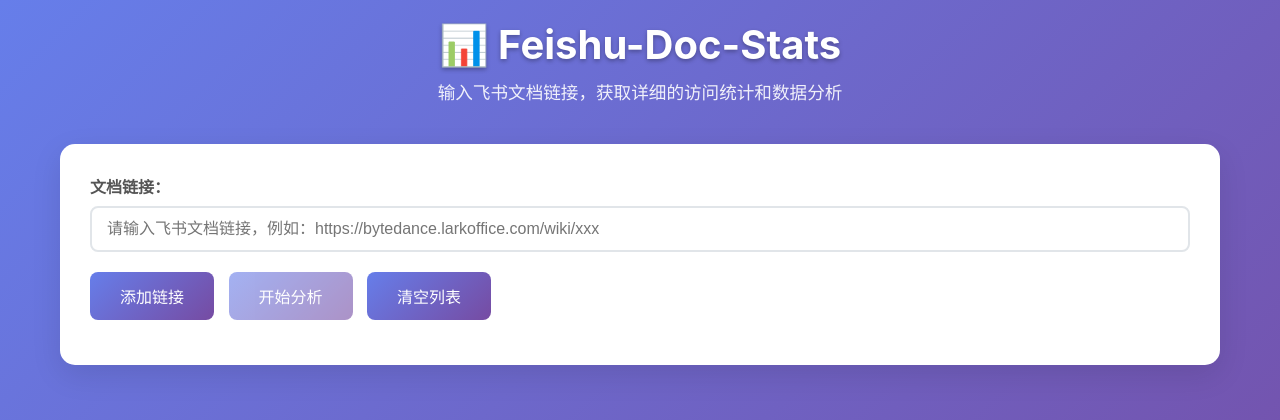
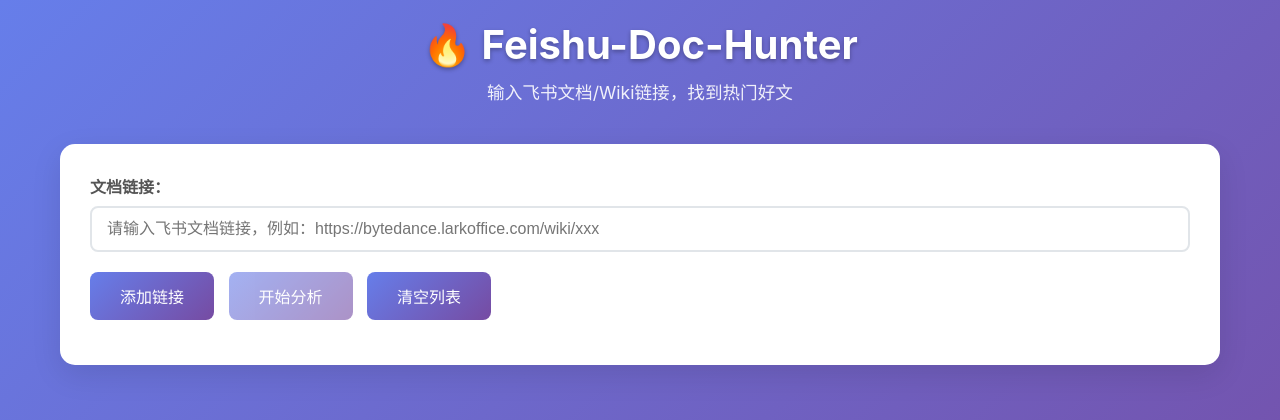
Before and after one commit to Zgmgmm/feishu-docs-stats, a Flask app: page / in a window 1280 px wide. Shown: the top 420 px of the page. Run offline with Flask 2, Linux system fonts and the light colour scheme.

Commit message:
feat: rename
Change-Id: I9783f6edec8f3a09a53ae638b58f49b1faea1f35

```diff
--- a/templates/index.html
+++ b/templates/index.html
@@ -954,8 +954,8 @@
 <body>
     <div class="container">
         <div class="header">
-            <h1>📊 Feishu-Doc-Stats</h1>
-            <p>输入飞书文档链接，获取详细的访问统计和数据分析</p>
+            <h1>🔥 Feishu-Doc-Hunter</h1>
+            <p>输入飞书文档/Wiki链接，找到热门好文</p>
         </div>
 
         <!-- 授权状态区域 -->
```
